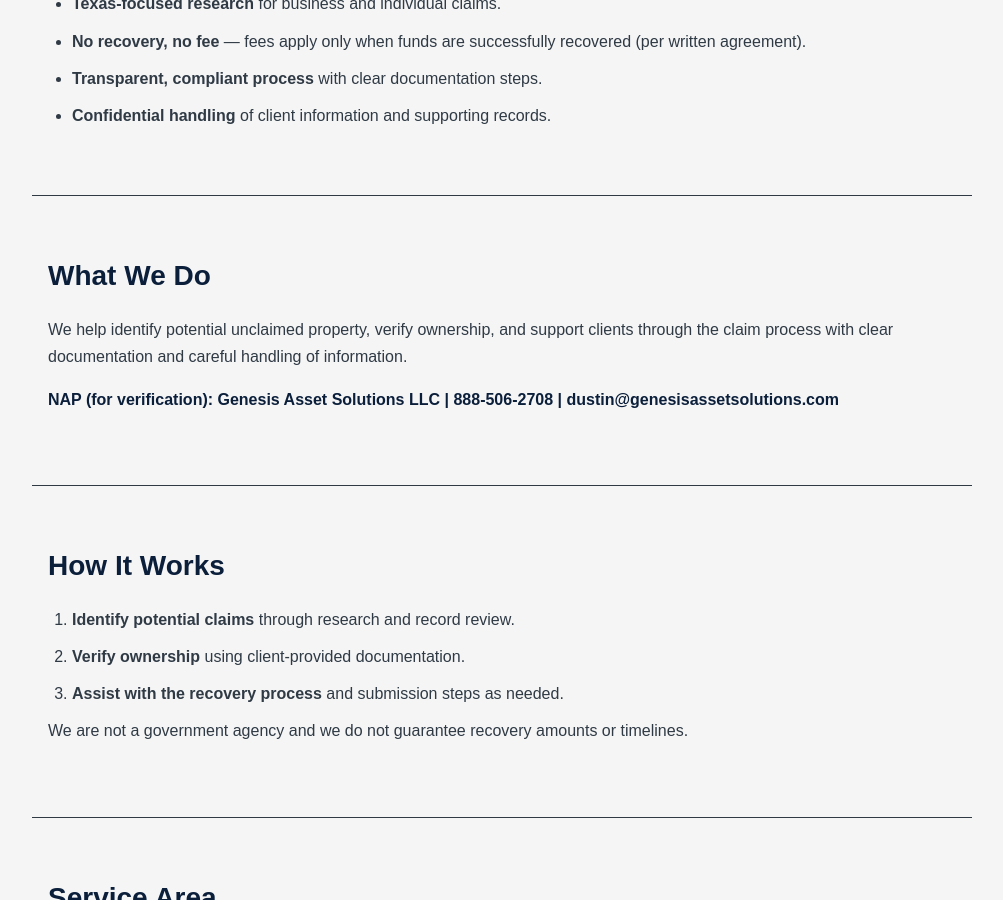
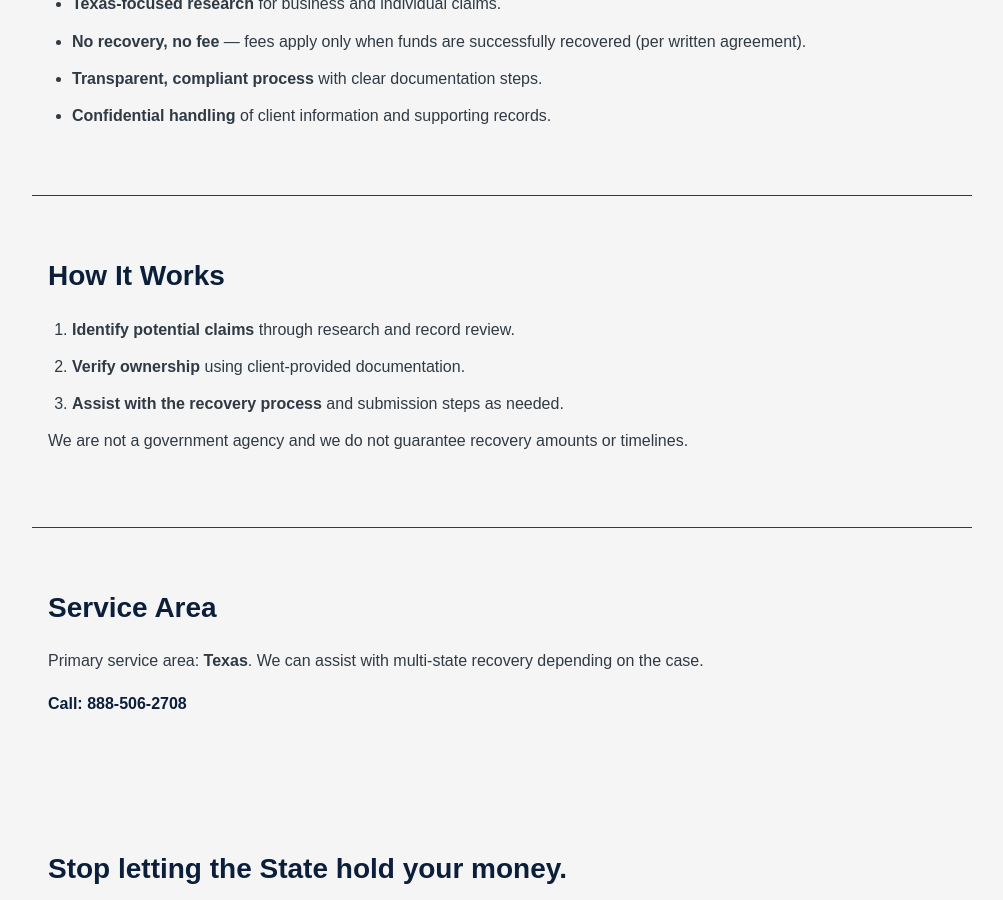
Before and after one commit to ljonezd-beep/genesisassetsolutions-site, a Jekyll site: the page built from index.html, in a window 1280 px wide and 900 px high, scrolled down 781 px. Shown: the whole window, without its empty margins (138-1141 px from the left). Built offline with Jekyll 4.4.1, drawn with Linux system fonts in a browser that asks for light colours.

Commit message:
Remove duplicate engagement and NAP sections + fix hero button

```diff
--- a/index.html
+++ b/index.html
@@ -29,11 +29,6 @@
     <li><strong>Confidential handling</strong> of client information and supporting records.</li>
   </ul>
 </section>
-<section class="content-section">
-  <h2>What We Do</h2>
-  <p>We help identify potential unclaimed property, verify ownership, and support clients through the claim process with clear documentation and careful handling of information.</p>
-  <p class="method-line">NAP (for verification): <strong>{{ site.title }}</strong> | <strong>{{ site.phone }}</strong> | <strong>{{ site.email }}</strong></p>
-</section>
 
 <section class="content-section">
   <h2>How It Works</h2>
```
